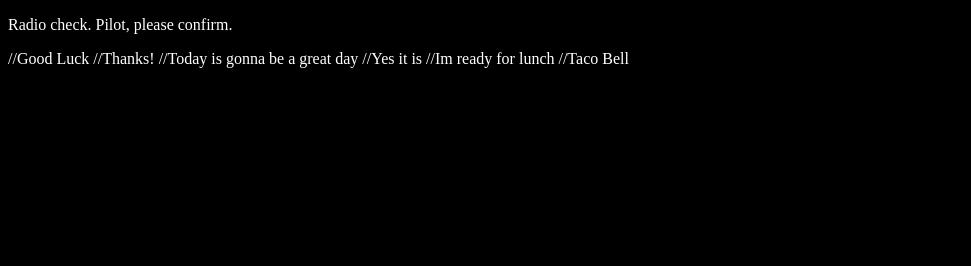
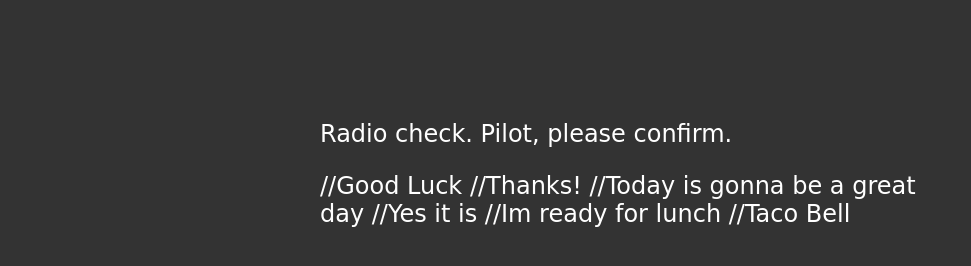
Before and after one commit to LarryManleyJr/communication-log, a plain HTML site: page index.html in a window 1280 px wide. Shown: the whole page, without its empty margins (0-971 px from the left). Drawn offline with Linux system fonts and the light colour scheme.

Commit message:
newStyles

```diff
--- a/styles.css
+++ b/styles.css
@@ -1,4 +1,7 @@
 body {
    color: white;
-   background-color: black;
+   background-color: #333;
+   font-size: 150%;
+   font-family: 'Satisfy', cursive;
+   margin: 5em 25%;
 }
```
